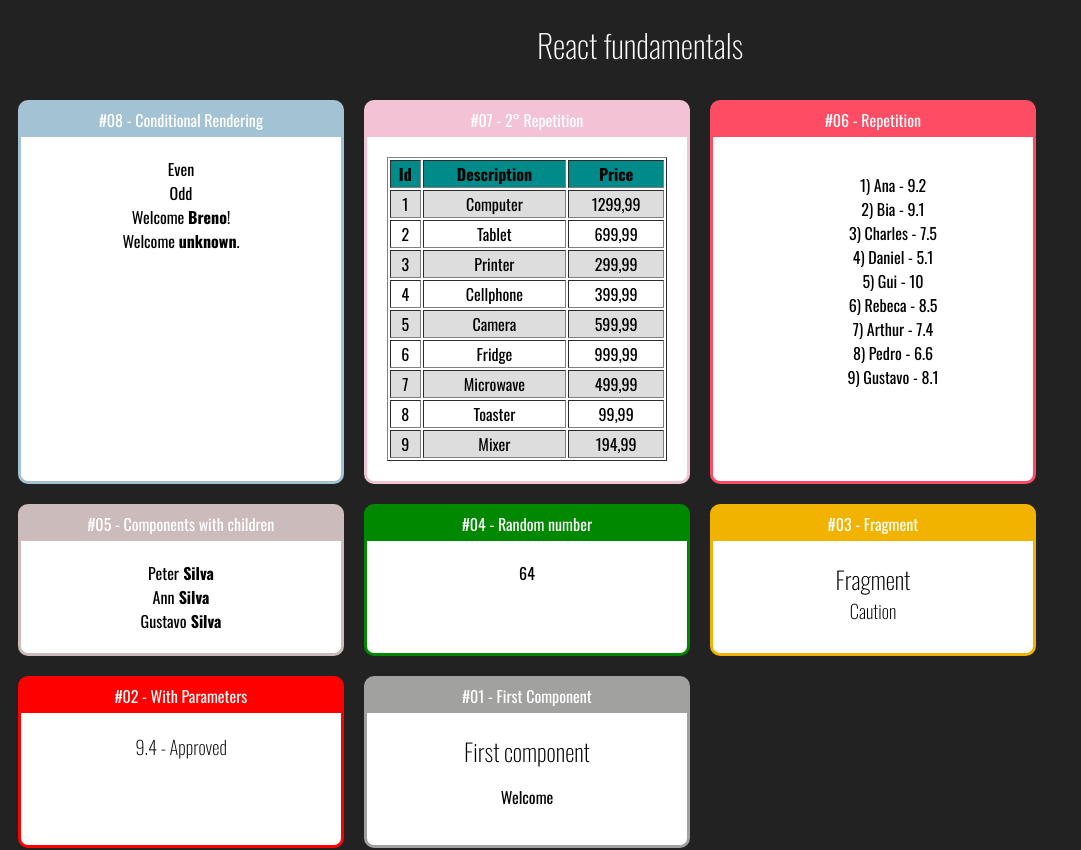
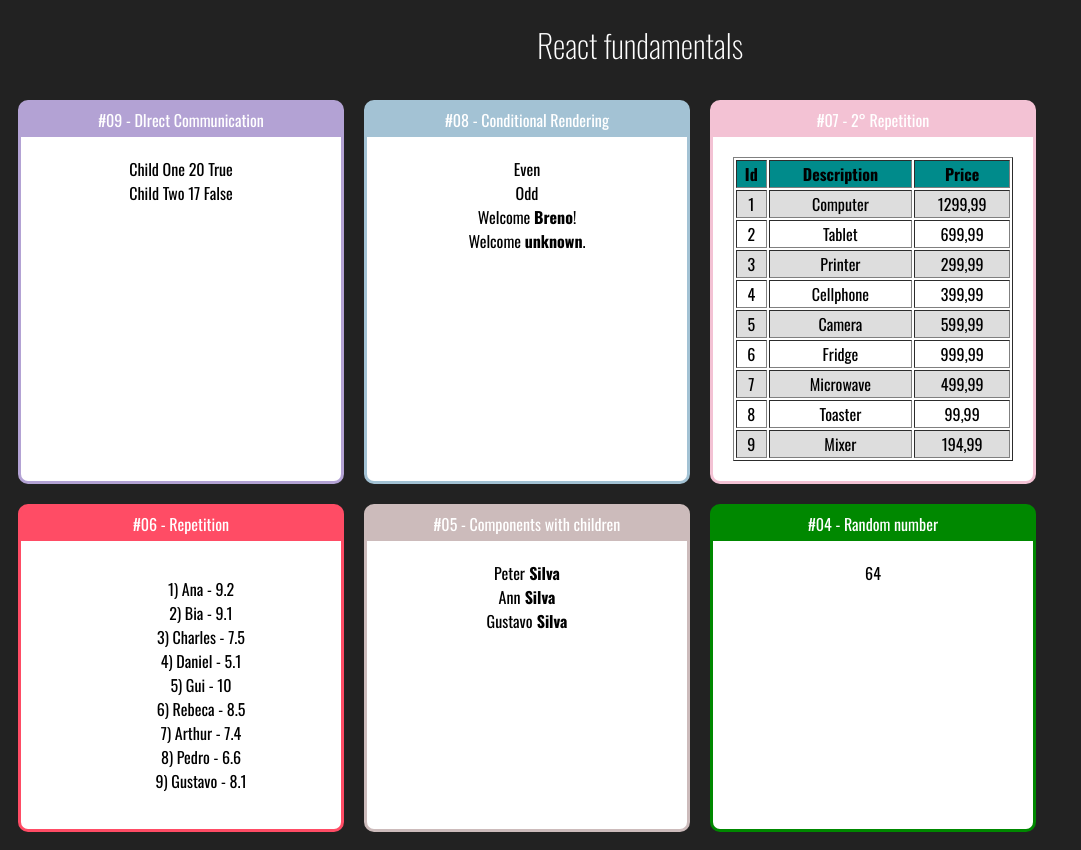
Before and after one commit to Breno-do-val/react-fundamentals, a React (Create React App) app: page / in a window 1280 px wide. Shown: the top 850 px of the page, without its empty margins (0-1081 px from the left). Built offline with nearby package versions, Linux system fonts and the light colour scheme.

Commit message:
feat(Direct): add component for sending communication directly

```diff
--- a/src/App.jsx
+++ b/src/App.jsx
@@ -13,12 +13,17 @@ import Random from './components/basic/Random';
 import ListProducts from './components/repetition/ListProducts';
 import EvenOrOdd from './components/conditional/EvenOrOdd';
 import UserInfo from './components/conditional/UserInfo';
+import DirectFather from './components/communication/DirectFather';
 
 export default () => (
     <div id="app" className="App">
         <h1>React fundamentals</h1>
 
         <div className="Cards">
+
+            <Card title="#09 - DIrect Communication" color="#B3A2D4">
+                <DirectFather />
+            </Card>
 
             <Card title="#08 - Conditional Rendering" color="#A3C2D4">
                 <EvenOrOdd number={20}/>
--- /dev/null
+++ b/src/components/communication/DirectChild.jsx
@@ -0,0 +1,11 @@
+import React from 'react';
+
+export default props => {
+    return (
+        <div>
+            <span>{props.text} </span>
+            <span>{props.number} </span>
+            <span>{props.bool ? 'True' : 'False'}</span>
+        </div>
+    )
+}
--- /dev/null
+++ b/src/components/communication/DirectFather.jsx
@@ -0,0 +1,12 @@
+import React from 'react';
+import DirectChild from './DirectChild';
+
+
+export default props => {
+    return (
+        <div>
+            <DirectChild text="Child One" number={20} bool={true} />
+            <DirectChild text="Child Two" number={17} bool={false} />
+        </div>
+    )
+}
```
